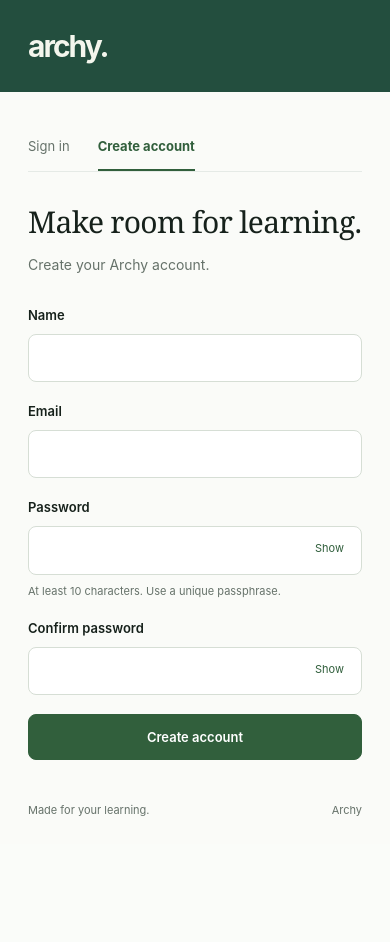
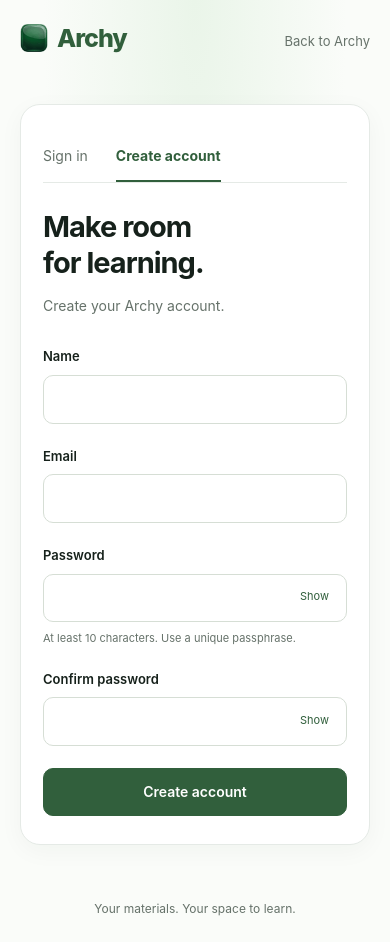
Before and after one commit to Xushnudbek76/archy-next, a Next.js app: page /signup in a window 390 px wide. Before the commit the page ends 844 px from the top, so only its background shows below. Built offline with nearby package versions, Linux system fonts and the light colour scheme.

Commit message:
feat: refresh account forms and settings

```diff
--- a/libs/components/account/AccountSettings.tsx
+++ b/libs/components/account/AccountSettings.tsx
@@ -1,16 +1,26 @@
 'use client';
 
+import Link from 'next/link';
 import { useAuth } from '@/libs/hooks/useAuth';
 
 export function AccountSettings() {
-  const { user } = useAuth();
+  const { user, pending, signOut } = useAuth();
   return (
     <section className="profile-card">
-      <p className="account-eyebrow">MAKE YOURSELF AT HOME</p>
+      <p className="account-eyebrow">YOUR WORKSPACE</p>
       <h1>Your account</h1>
       <p className="account-intro">
-        The account connected to your Archy workspace.
+        Manage access to your private learning workspace.
       </p>
+      <div className="profile-identity">
+        <span className="profile-avatar" aria-hidden="true">
+          {Array.from(user.displayName || user.email)[0]?.toUpperCase()}
+        </span>
+        <div>
+          <strong>{user.displayName || 'Archy learner'}</strong>
+          <p className="muted">{user.email}</p>
+        </div>
+      </div>
       <dl>
         <div>
           <dt>Name</dt>
@@ -21,6 +31,23 @@ export function AccountSettings() {
           <dd>{user.email}</dd>
         </div>
       </dl>
+      <div className="profile-security">
+        <h2>Account security</h2>
+        <p className="muted">
+          Request an email link when you need to reset your password.
+        </p>
+        <Link href="/forgot-password" className="secondary-button">
+          Reset password
+        </Link>
+        <button
+          type="button"
+          className="secondary-button"
+          disabled={pending}
+          onClick={() => void signOut()}
+        >
+          {pending ? 'Signing out…' : 'Sign out of Archy'}
+        </button>
+      </div>
     </section>
   );
 }
--- a/libs/components/account/AuthShell.tsx
+++ b/libs/components/account/AuthShell.tsx
@@ -1,33 +1,21 @@
 import Link from 'next/link';
+import { Brand } from '@/libs/components/common/Brand';
 
 export function AuthShell({ children }: { children: React.ReactNode }) {
   return (
     <main className="account-layout">
-      <section className="account-story" aria-label="About Archy">
-        <Link
-          className="account-brand"
-          href="/login"
-          aria-label="Archy sign in"
-        >
-          archy.
+      <header className="account-heading">
+        <Link href="/en" aria-label="Archy home">
+          <Brand />
         </Link>
-        <div>
-          <p className="account-eyebrow">A SPACE FOR YOUR LEARNING</p>
-          <h2>
-            Keep the lecture.
-            <br />
-            Find the clarity.
-          </h2>
-          <p>
-            Your courses, recordings, and ideas. Together in one calm workspace.
-          </p>
-        </div>
-        <span className="account-story-footer">One lecture at a time.</span>
-      </section>
+        <Link href="/en" className="account-back">
+          Back to Archy
+        </Link>
+      </header>
       <section className="account-content" aria-label="Your account">
         <div className="account-card">{children}</div>
         <footer className="account-footer">
-          Made for your learning. <span>Archy</span>
+          Your materials. Your space to learn.
         </footer>
       </section>
     </main>
--- a/styles/auth.css
+++ b/styles/auth.css
@@ -324,3 +324,132 @@ fieldset:disabled .account-button {
     padding: 20px;
   }
 }
+
+.account-layout {
+  display: flex;
+  flex-direction: column;
+  align-items: center;
+  background: radial-gradient(ellipse at top, #eaf5e9, #fafcf9 55%);
+  padding: 0 24px 40px;
+}
+.account-heading {
+  width: 100%;
+  max-width: 1100px;
+  padding: 30px 0;
+  display: flex;
+  justify-content: space-between;
+  align-items: center;
+}
+.account-back {
+  color: var(--muted);
+  font-size: 13px;
+}
+.account-content {
+  width: 100%;
+  max-width: 480px;
+  margin: auto;
+  padding: 0;
+  background: transparent;
+}
+.account-card {
+  max-width: none;
+  padding: 36px;
+  background: #fff;
+  border: 1px solid var(--line);
+  border-radius: 20px;
+  box-shadow: var(--shadow);
+}
+.account-card h1,
+.session-retry h1,
+.profile-card h1 {
+  font: 650 32px/1.25 var(--font-sans);
+  letter-spacing: -1px;
+}
+.account-tabs {
+  margin-bottom: 26px;
+}
+.account-tabs a {
+  font-size: 14px;
+}
+.account-field {
+  margin-bottom: 22px;
+}
+.account-field input {
+  min-height: 48px;
+  border-radius: 10px;
+}
+.account-button {
+  min-height: 48px;
+  border-radius: 10px;
+  font-size: 14px;
+}
+.account-footer {
+  padding-block: 24px 0;
+  text-align: center;
+  justify-content: center;
+  font-size: 12px;
+}
+.profile-card {
+  max-width: 750px;
+  margin: 36px auto;
+  padding: 32px;
+  background: #fff;
+  border: 1px solid var(--line);
+  border-radius: 18px;
+}
+.profile-identity {
+  display: flex;
+  align-items: center;
+  gap: 16px;
+  margin-block: 30px;
+}
+.profile-identity p {
+  margin: 4px 0 0;
+  overflow-wrap: anywhere;
+}
+.profile-avatar {
+  width: 54px;
+  height: 54px;
+  display: grid;
+  place-items: center;
+  border-radius: 50%;
+  background: #eaf3e9;
+  color: var(--accent);
+  font-size: 24px;
+  font-weight: 600;
+  flex-shrink: 0;
+}
+.profile-security {
+  border-top: 1px solid var(--line);
+  margin-top: 28px;
+  padding-top: 22px;
+}
+.profile-security h2 {
+  font-size: 18px;
+  margin: 0;
+}
+.profile-security .secondary-button {
+  margin: 8px 12px 0 0;
+  font-size: 13px;
+}
+@media (max-width: 600px) {
+  .account-layout {
+    padding: 0 20px 24px;
+  }
+  .account-heading {
+    padding: 24px 0 36px;
+  }
+  .account-content {
+    margin-top: 10px;
+  }
+  .account-card {
+    padding: 28px 22px;
+  }
+  .account-card h1 {
+    font-size: 29px;
+  }
+  .profile-card {
+    margin: 20px;
+    padding: 24px 20px;
+  }
+}
```
